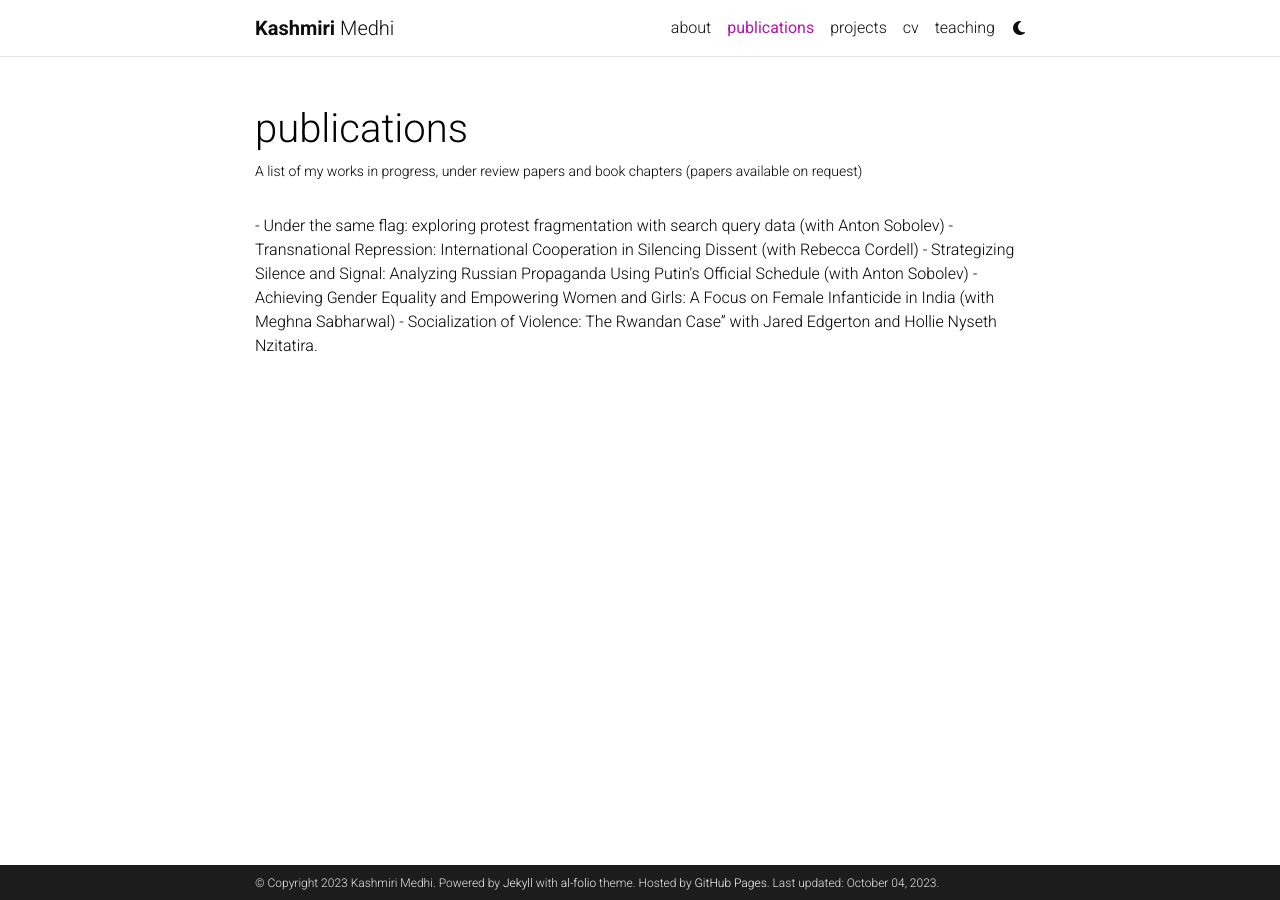
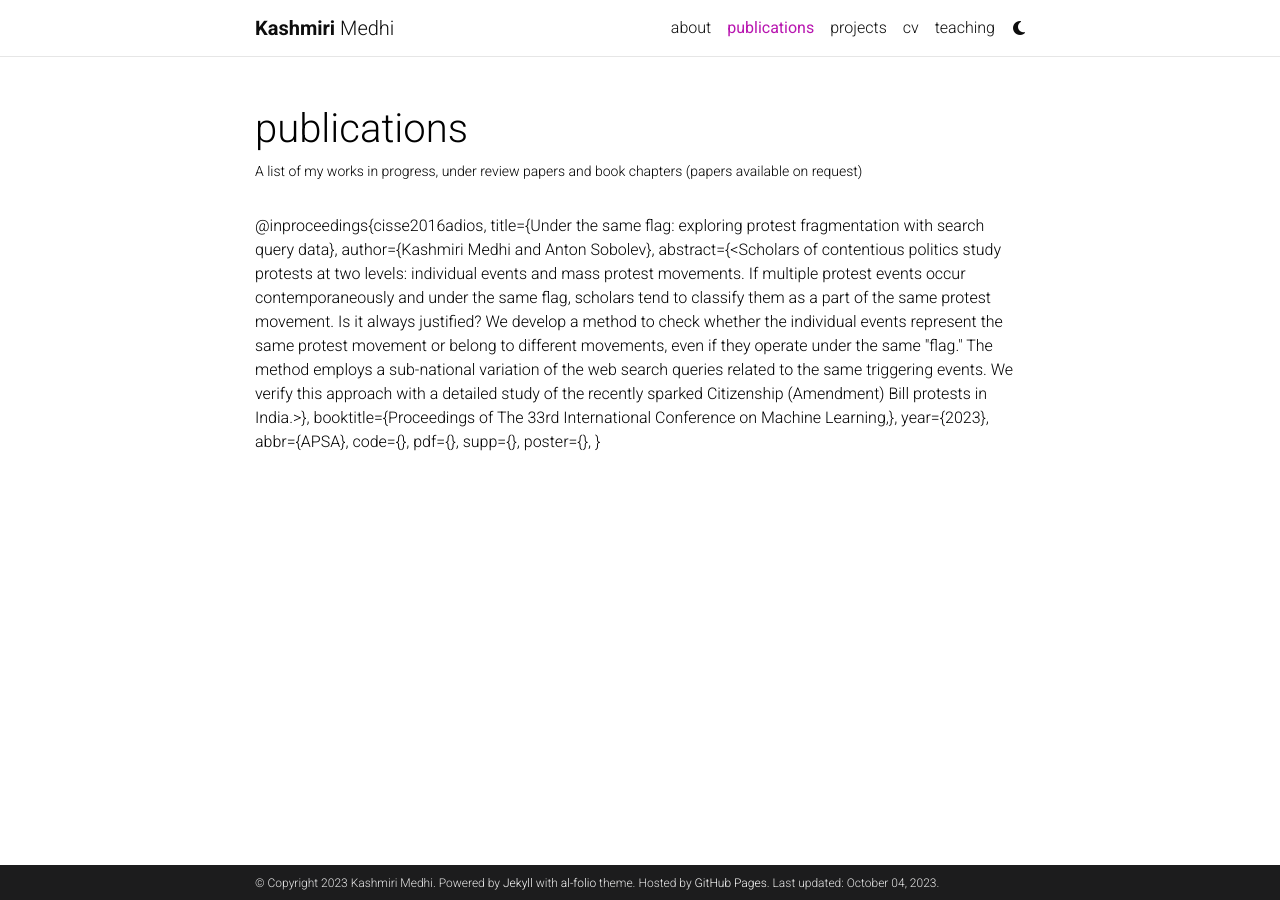
Before and after one commit to kmedhi/kmedhi.github.io, a Jekyll site: the page built from _pages/publications.md, in a window 1280 px wide. Built offline with Jekyll 4.4.1, drawn with Linux system fonts in a browser that asks for light colours; comment, search, counter and statistics services are not loaded; a style sheet for code colours, icons or effects is not loaded.

Commit message:
Update publications.md

```diff
--- a/_pages/publications.md
+++ b/_pages/publications.md
@@ -9,15 +9,19 @@
 <!-- _pages/publications.md -->
 <div class="publications">
 
-- Under the same flag: exploring protest fragmentation with search query data (with Anton Sobolev)
+ @inproceedings{cisse2016adios,
+   title={Under the same flag: exploring protest fragmentation with search query data},
+   author={Kashmiri Medhi and Anton Sobolev},
+   abstract={<Scholars of contentious politics study protests at two levels: individual events and mass protest movements. If multiple protest events occur contemporaneously and under the same flag, scholars tend to classify them as a part of the same protest movement. Is it always justified? We develop a method to check whether the individual events represent the same protest movement or belong to different movements, even if they operate under the same "flag." The method employs a sub-national variation of the web search queries related to the same triggering events. We verify this approach with a detailed study of the recently sparked Citizenship (Amendment) Bill protests in India.>},
+   booktitle={Proceedings of The 33rd International Conference on Machine Learning,},
+   year={2023},
 
-- Transnational Repression: International Cooperation in Silencing Dissent (with Rebecca Cordell)
-
-- Strategizing Silence and Signal: Analyzing Russian Propaganda Using Putin's Official Schedule (with Anton Sobolev)
-
-- Achieving Gender Equality and Empowering Women and Girls: A Focus on Female Infanticide in India (with Meghna Sabharwal)
-
-- Socialization of Violence: The Rwandan Case” with Jared Edgerton and Hollie Nyseth Nzitatira.
+   abbr={APSA},
+   code={},
+   pdf={},
+   supp={},
+   poster={},
+}
 
 
 <!-- {% bibliography -f {{ site.scholar.bibliography }} %} -->
```
